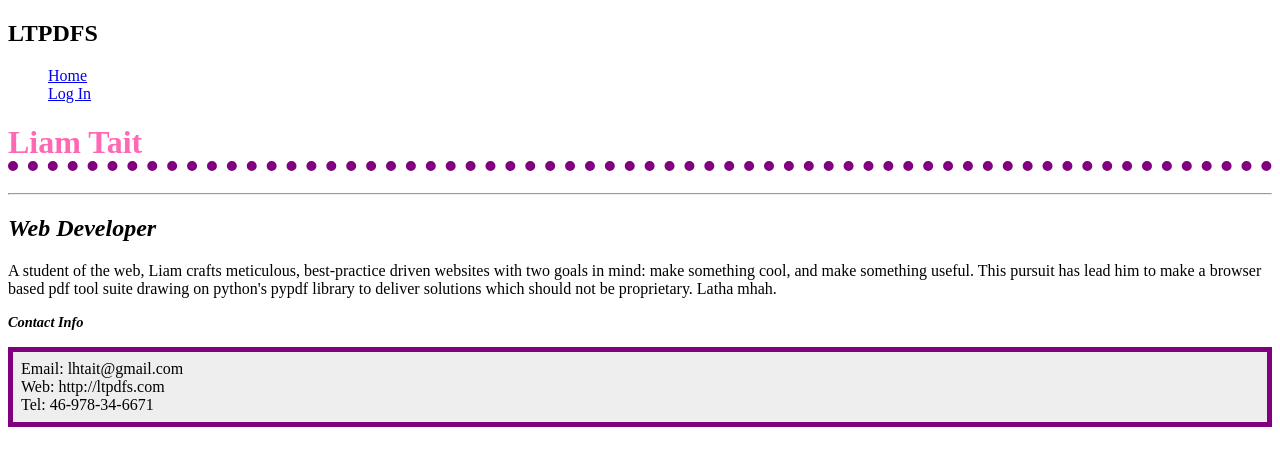
After one commit to TubaSpinach/ltpdfs, a Flask app: page /bio in a window 1280 px wide. The commit adds this page. Shown: the top 466 px of the page. Run offline with Flask 3, Linux system fonts and the light colour scheme.

Commit message:
Added a bio page (following MDN CSS path)

```diff
--- a/project/app.py
+++ b/project/app.py
@@ -126,5 +126,9 @@ def delete_entry(post_id):
 
     return jsonify(result)
 
+@app.route("/bio", methods=['GET','POST'])
+def bio():
+    return render_template('bio.html')
+
 if __name__ == "__main__":
     app.run()
--- /dev/null
+++ b/project/static/biostyle.css
@@ -0,0 +1,26 @@
+h1.biohead {
+    color: hotpink;
+    border-bottom: 10px dotted purple;
+}
+
+h2 {
+    font-style: italic;
+}
+
+h2.contact {
+    font-size: 90%;
+}
+ul {
+    list-style-type: none;
+
+}
+
+ul.contact {
+    background-color: #eeeeee;
+    border: 5px solid purple;
+    padding: .5em;
+}
+
+a:hover {
+    color: green;
+}
--- a/project/static/style.css
+++ b/project/static/style.css
@@ -1,3 +1,6 @@
+nav {
+    list-style-type: none;
+}
 body {
     font-family: sans-serif;
     background: #eee;
--- /dev/null
+++ b/project/templates/bio.html
@@ -0,0 +1,36 @@
+<!DOCTYPE html>
+<title>Liam Tait | Bio</title>
+<link rel="stylesheet" href="{{ url_for('static',filename='biostyle.css') }}">
+<nav>
+    <h1>LTPDFS</h1>
+    <ul>
+        <li><a href="{{ url_for('index') }}">Home</a></li>
+        {% if g.user %}
+            <li><span>{{ g.user['username'] }}</span></li>
+            <li><a href="{{ url_for('logout') }}"">Log Out</a></li>
+        {% else %}
+            <li><a href="{{ url_for('login') }}">Log In</a></li>
+        {% endif %}
+    </ul>
+</nav>
+<body>
+    <h1 class="biohead">Liam Tait</h1>
+    <hr>
+    <h2>Web Developer</h2>
+    <div class="biobody">
+        <p>A student of the web, Liam crafts meticulous, best-practice driven
+            websites with two goals in mind: make something cool, and make something
+            useful. This pursuit has lead him to make a browser based pdf tool suite
+            drawing on python's pypdf library to deliver solutions which should not
+            be proprietary. Latha mhah.
+        </p>
+    </div>
+    <h2 class="contact">Contact Info</h1>
+    <div class="contact">
+        <ul class="contact">
+            <li>Email: lhtait@gmail.com</li>
+            <li>Web: <a href:"http://ltpdfs.com">http://ltpdfs.com</a></li>
+            <li>Tel: 46-978-34-6671</li>
+        </ul>
+    </div>
+</body>
```
